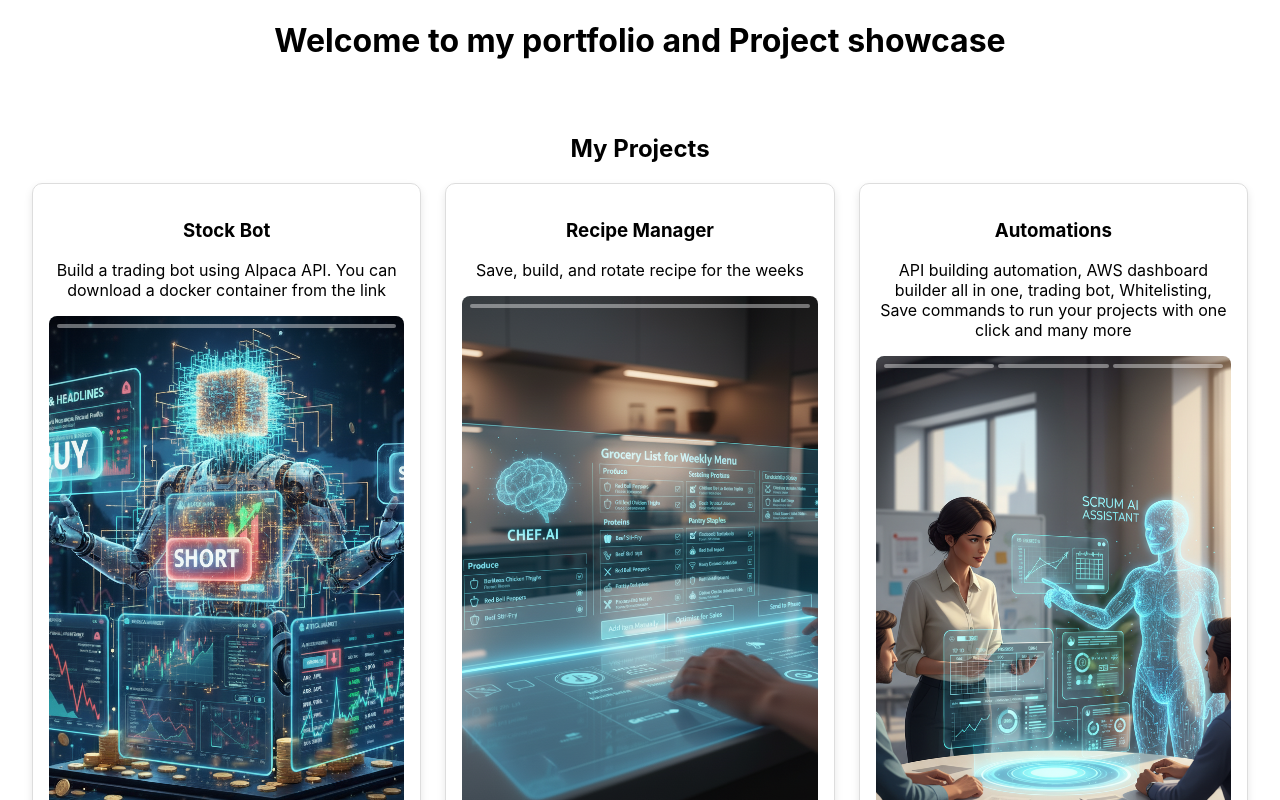
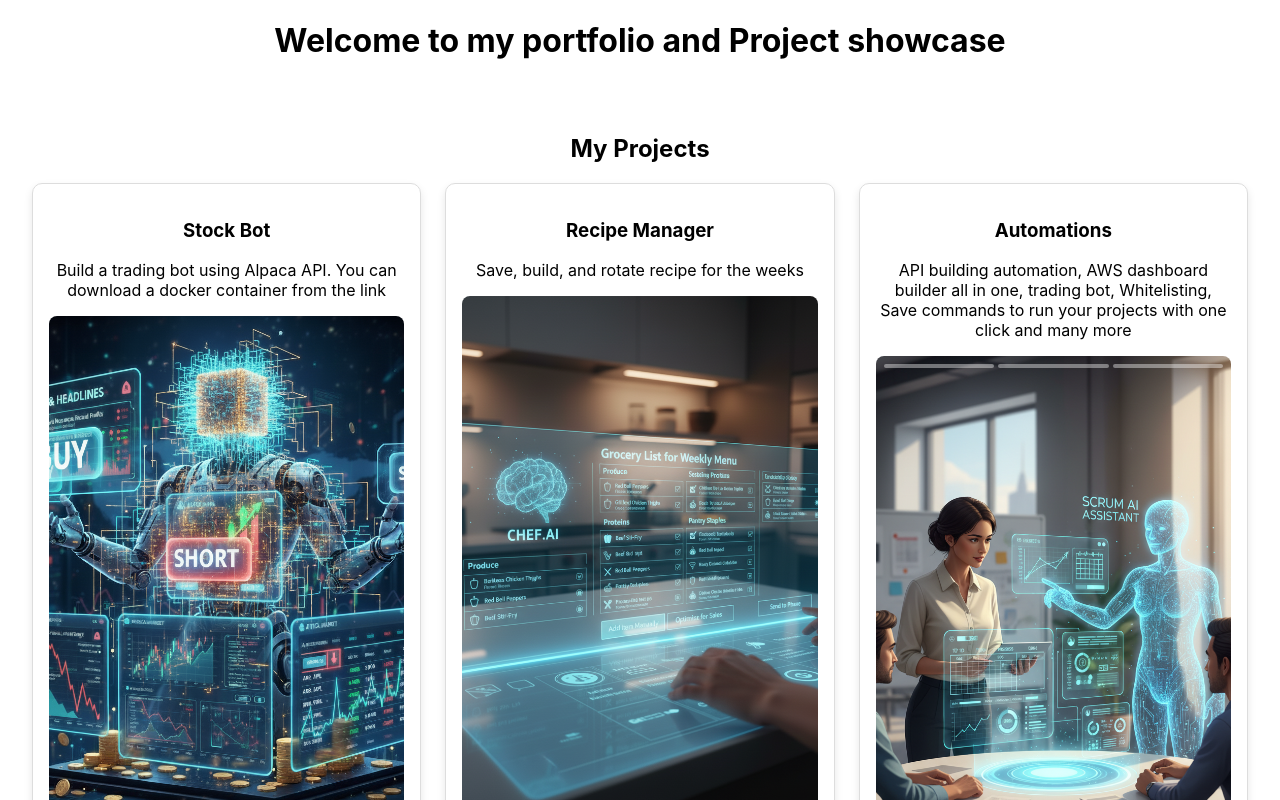
Before and after one commit to ullahhab/web-portfolio, a React (Create React App) app: page / in a window 1280 px wide. Shown: the top 800 px of the page. Built offline with nearby package versions, Linux system fonts and the light colour scheme.

Commit message:
slide show only if the multiple images

```diff
--- a/src/projects.js
+++ b/src/projects.js
@@ -32,6 +32,7 @@ function ProjectCard({ project }) {
     const [hovered, setHovered] = useState(false);
     const [currentIndex, setCurrentIndex] = useState(0);
     const [progress, setProgress] = useState(0);
+    const hasMultipleImages = project.images && project.images.length > 1;
 
     useEffect(() => {
         let imgInterval;
@@ -57,7 +58,7 @@ function ProjectCard({ project }) {
             clearInterval(imgInterval);
             clearInterval(progressInterval);
         };
-    }, [hovered, project.images.length]);
+    }, [hovered, hasMultipleImages, project.images?.length]);
 
     return (
         <div
@@ -92,6 +93,8 @@ function ProjectCard({ project }) {
                         />
 
                         {/* Instagram-style progress bars */}
+                        {/* Only show loading bars if multiple images */}
+                        {hasMultipleImages && (
                             <div
                                 style={{
                                     position: "absolute",
@@ -118,9 +121,9 @@ function ProjectCard({ project }) {
                                                 height: "100%",
                                                 width:
                                                     i < currentIndex
-                                                    ? "100%" // filled if already passed
+                                                        ? "100%"
                                                         : i === currentIndex
-                                                        ? `${progress}%` // active one animates
+                                                            ? `${progress}%`
                                                             : "0%",
                                                 background: "#007bff",
                                                 transition: "width 0.1s linear"
@@ -129,10 +132,10 @@ function ProjectCard({ project }) {
                                     </div>
                                 ))}
                             </div>
+                        )}
                     </div>
                 </a>
             )}
-
             <a href={project.link} target="_blank" rel="noopener noreferrer">
                 🔗 View on GitHub
             </a>
```
Lines whose indentation alone changed are shown as unchanged.
